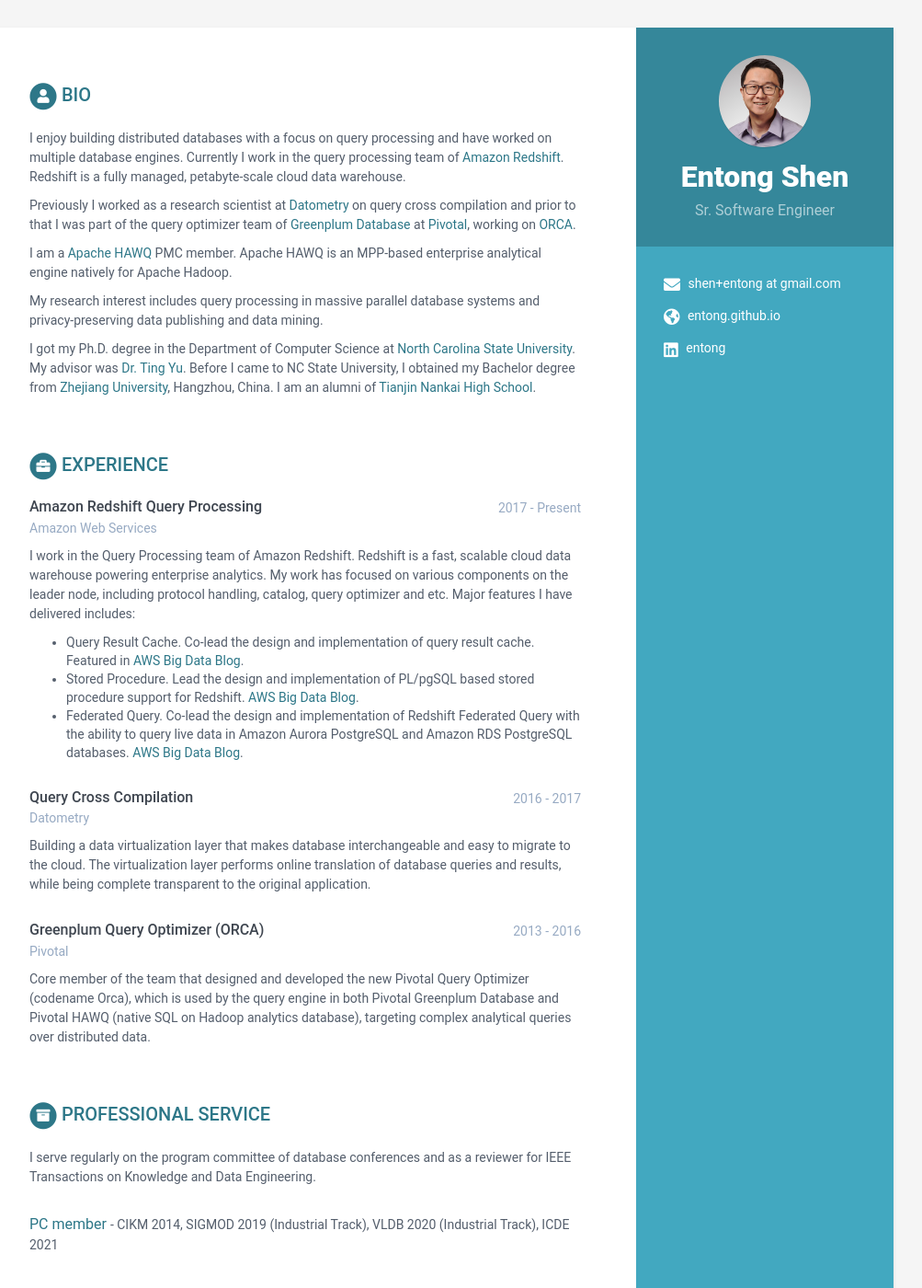
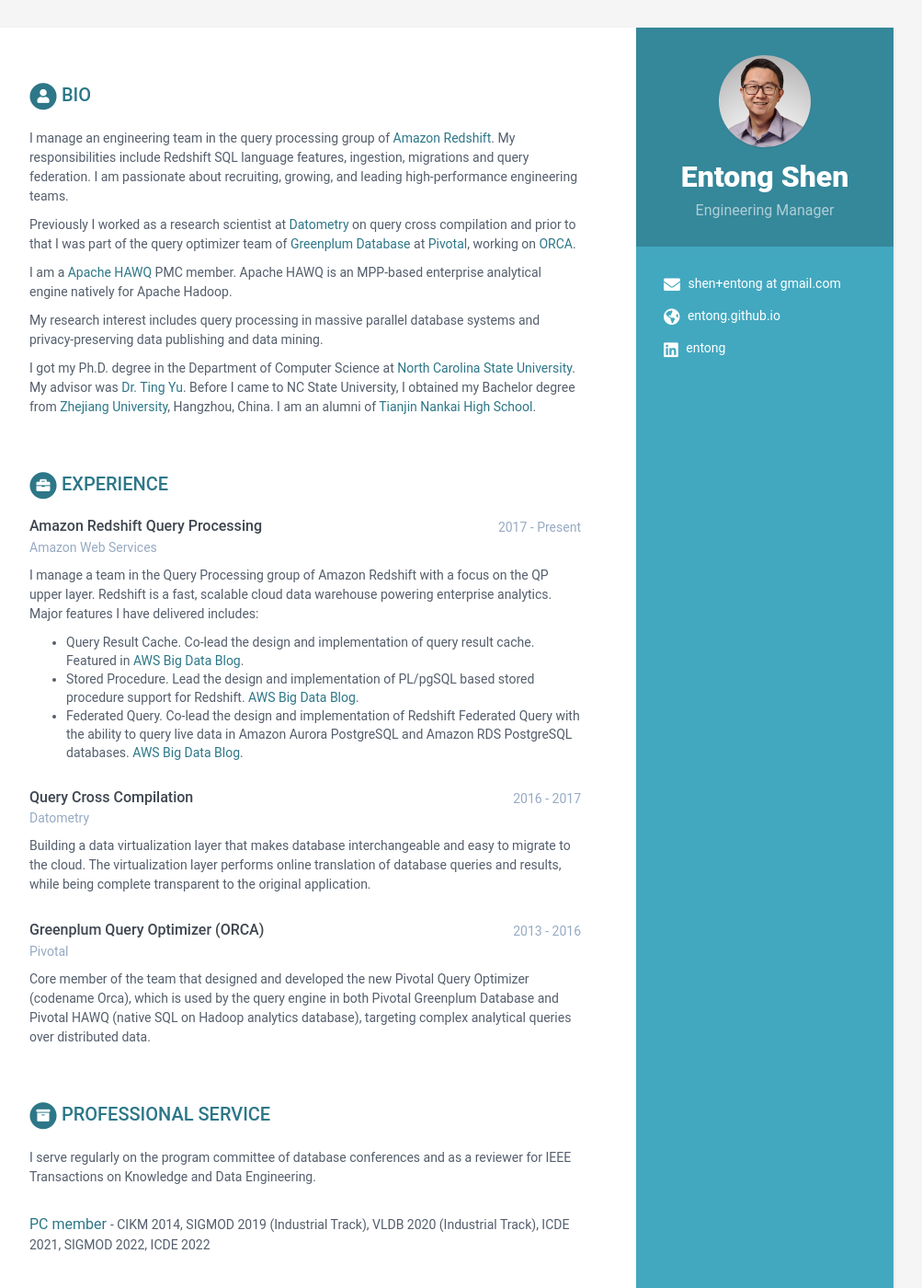
Before and after one commit to entong/entong.github.io, a Jekyll site: the page built from index.html, in a window 1280 px wide and 1400 px high. Shown: the whole window at 92% size, without its empty margins (168-1171 px from the left). Built offline with Jekyll 4.4.1, drawn with Linux system fonts in a browser that asks for light colours.

Commit message:
Update July 2021

```diff
--- a/_data/data.yml
+++ b/_data/data.yml
@@ -8,7 +8,7 @@ sidebar:
 
     # Profile information
     name: Entong Shen
-    tagline: Sr. Software Engineer
+    tagline: Engineering Manager
     avatar: profile.png  #place a 100x100 picture inside /assets/images/ folder and provide the name of the file below
 
     # Sidebar links
@@ -47,12 +47,7 @@ sidebar:
 career-profile:
     title: Bio
     summary: |
-      I enjoy building distributed databases with a focus on query processing and
-      have worked on multiple database engines. Currently
-      I work in the query processing
-      team of [Amazon Redshift](https://aws.amazon.com/redshift/). Redshift is a fully
-      managed, petabyte-scale cloud data
-      warehouse.
+      I manage an engineering team in the query processing group of [Amazon Redshift](https://aws.amazon.com/redshift/). My responsibilities include Redshift SQL language features, ingestion, migrations and query federation. I am passionate about recruiting, growing, and leading high-performance engineering teams.
 
       Previously I worked as a research scientist at [Datometry](https://datometry.com)
       on query cross compilation and prior to
@@ -106,10 +101,8 @@ experiences:
       time: 2017 - Present
       company: Amazon Web Services
       details: |
-        I work in the Query Processing team of Amazon Redshift. Redshift is a fast, scalable
-        cloud data warehouse powering enterprise analytics. My work has focused on various
-        components on the leader node, including protocol handling, catalog, query optimizer
-        and etc. Major features I have delivered includes:
+        I manage a team in the Query Processing group of Amazon Redshift with a focus on the QP upper layer. Redshift is a fast, scalable
+        cloud data warehouse powering enterprise analytics.  Major features I have delivered includes:
 
           - Query Result Cache. Co-lead the design and implementation of query result cache.
           Featured in [AWS Big Data Blog](https://aws.amazon.com/blogs/big-data/get-sub-second-query-response-times-with-amazon-redshift-result-caching/).
@@ -139,7 +132,7 @@ projects:
     assignments:
       - title: PC member
 #        link: "#hook"
-        tagline: "CIKM 2014, SIGMOD 2019 (Industrial Track), VLDB 2020 (Industrial Track), ICDE 2021"
+        tagline: "CIKM 2014, SIGMOD 2019 (Industrial Track), VLDB 2020 (Industrial Track), ICDE 2021, SIGMOD 2022, ICDE 2022"
 
 #       - title: Tempo
 #         link: "#"
--- a/_includes/head.html
+++ b/_includes/head.html
@@ -11,7 +11,7 @@
   <meta name="description" content="A beautiful Jekyll theme for creating resume">
 
   <!-- Favicon -->
-  <link rel="shortcut icon" href="favicon.ico">
+  <link rel="shortcut icon" href="favicon.svg">
 
   <!-- Global CSS -->
   <link rel="stylesheet" href="{{ site.baseurl }}/assets/plugins/bootstrap/css/bootstrap.min.css">
```
Also changed, not shown: favicon.svg (added).
